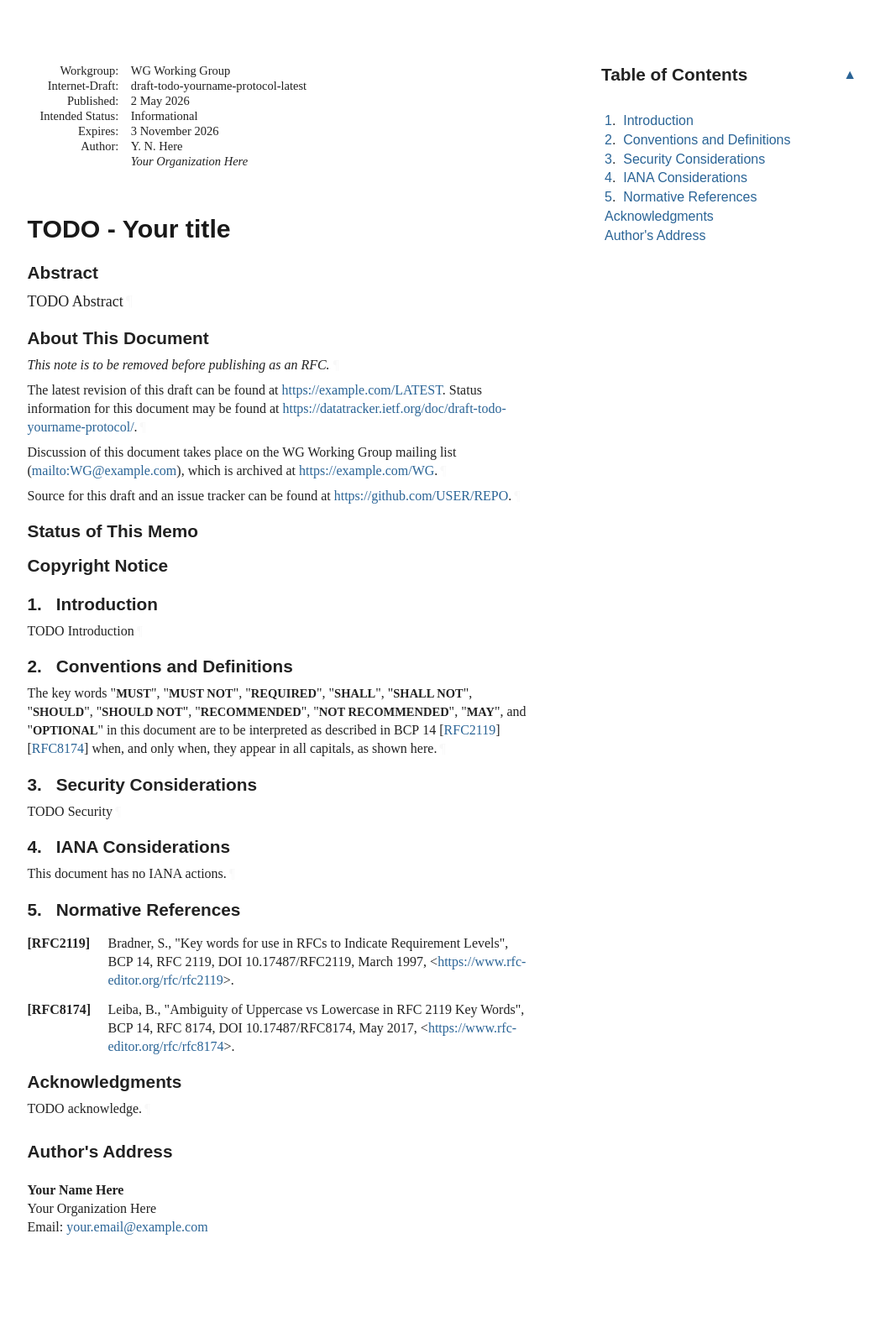
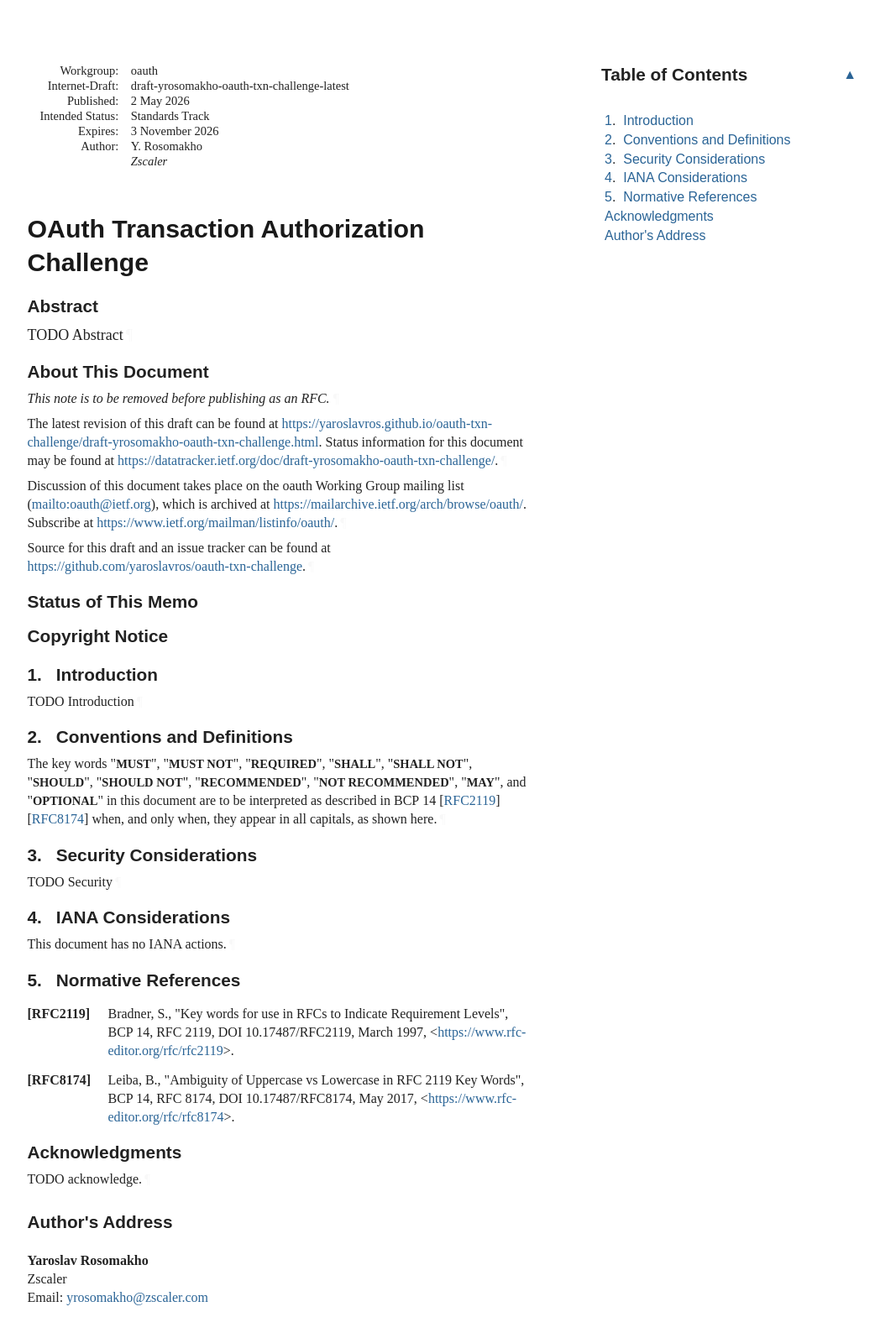
Before and after one commit to yaroslavros/oauth-txn-challenge, a plain HTML site: page draft-yrosomakho-oauth-txn-challenge.html in a window 1280 px wide. Shown: the whole page at 84% size, without its empty margins (92-1140 px from the left). Before the commit the page ends 1564 px from the top, so only its background shows below. Drawn offline with Linux system fonts and the light colour scheme; a web font is replaced by a local one.

Commit message:
Script updating gh-pages from 4198af1. [ci skip]

```diff
--- a/draft-todo-yourname-protocol.html
+++ b/draft-yrosomakho-oauth-txn-challenge.html
@@ -4,16 +4,16 @@
 <meta charset="utf-8">
 <meta content="Common,Latin" name="scripts">
 <meta content="initial-scale=1.0" name="viewport">
-<title>TODO - Your title</title>
-<meta content="Your Name Here" name="author">
+<title>OAuth Transaction Authorization Challenge</title>
+<meta content="Yaroslav Rosomakho" name="author">
 <meta content="
        TODO Abstract
     " name="description">
 <meta content="xml2rfc 3.33.0" name="generator">
-<meta content="next generation" name="keyword">
-<meta content="unicorn" name="keyword">
-<meta content="sparkling distributed ledger" name="keyword">
-<meta content="draft-todo-yourname-protocol-latest" name="ietf.draft">
+<meta content="Transaction" name="keyword">
+<meta content="Authorization" name="keyword">
+<meta content="Human-in-the-loop" name="keyword">
+<meta content="draft-yrosomakho-oauth-txn-challenge-latest" name="ietf.draft">
 <!-- Generator version information:
   xml2rfc 3.33.0
     Python 3.12.13
@@ -28,7 +28,7 @@
     requests 2.32.5
     wcwidth 0.6.0
 -->
-<link href="draft-todo-yourname-protocol.xml" rel="alternate" type="application/rfc+xml">
+<link href="draft-yrosomakho-oauth-txn-challenge.xml" rel="alternate" type="application/rfc+xml">
 <link href="#copyright" rel="license">
 <style type="text/css">@font-face {
   font-family: 'Lora';
@@ -1046,11 +1046,11 @@ svg :is([fill="white"], [fill^="#fff"]) {
 <table class="ears">
 <thead><tr>
 <td class="left">Internet-Draft</td>
-<td class="center">TODO - Abbreviation</td>
+<td class="center">Txn Challenge</td>
 <td class="right">May 2026</td>
 </tr></thead>
 <tfoot><tr>
-<td class="left">Here</td>
+<td class="left">Rosomakho</td>
 <td class="center">Expires 3 November 2026</td>
 <td class="right">[Page]</td>
 </tr></tfoot>
@@ -1059,27 +1059,27 @@ svg :is([fill="white"], [fill^="#fff"]) {
 <div id="internal-metadata" class="document-information">
 <dl id="identifiers">
 <dt class="label-workgroup">Workgroup:</dt>
-<dd class="workgroup">WG Working Group</dd>
+<dd class="workgroup">oauth</dd>
 <dt class="label-internet-draft">Internet-Draft:</dt>
-<dd class="internet-draft">draft-todo-yourname-protocol-latest</dd>
+<dd class="internet-draft">draft-yrosomakho-oauth-txn-challenge-latest</dd>
 <dt class="label-published">Published:</dt>
 <dd class="published">
 <time datetime="2026-05-02" class="published">2 May 2026</time>
     </dd>
 <dt class="label-intended-status">Intended Status:</dt>
-<dd class="intended-status">Informational</dd>
+<dd class="intended-status">Standards Track</dd>
 <dt class="label-expires">Expires:</dt>
 <dd class="expires"><time datetime="2026-11-03">3 November 2026</time></dd>
 <dt class="label-authors">Author:</dt>
 <dd class="authors">
 <div class="author">
-      <div class="author-name">Y. N. Here</div>
-<div class="org">Your Organization Here</div>
+      <div class="author-name">Y. Rosomakho</div>
+<div class="org">Zscaler</div>
 </div>
 </dd>
 </dl>
 </div>
-<h1 id="title">TODO - Your title</h1>
+<h1 id="title">OAuth Transaction Authorization Challenge</h1>
 <section id="section-abstract">
       <h2 id="abstract"><a href="#abstract" class="selfRef">Abstract</a></h2>
 <p id="section-abstract-1">TODO Abstract<a href="#section-abstract-1" class="pilcrow">¶</a></p>
@@ -1090,14 +1090,15 @@ svg :is([fill="white"], [fill^="#fff"]) {
       </h2>
 <p id="section-note.1-1">This note is to be removed before publishing as an RFC.<a href="#section-note.1-1" class="pilcrow">¶</a></p>
 <p id="section-note.1-2">
-        The latest revision of this draft can be found at <span><a href="https://example.com/LATEST">https://example.com/LATEST</a></span>.
-        Status information for this document may be found at <span><a href="https://datatracker.ietf.org/doc/draft-todo-yourname-protocol/">https://datatracker.ietf.org/doc/draft-todo-yourname-protocol/</a></span>.<a href="#section-note.1-2" class="pilcrow">¶</a></p>
+        The latest revision of this draft can be found at <span><a href="https://yaroslavros.github.io/oauth-txn-challenge/draft-yrosomakho-oauth-txn-challenge.html">https://yaroslavros.github.io/oauth-txn-challenge/draft-yrosomakho-oauth-txn-challenge.html</a></span>.
+        Status information for this document may be found at <span><a href="https://datatracker.ietf.org/doc/draft-yrosomakho-oauth-txn-challenge/">https://datatracker.ietf.org/doc/draft-yrosomakho-oauth-txn-challenge/</a></span>.<a href="#section-note.1-2" class="pilcrow">¶</a></p>
 <p id="section-note.1-3">
         Discussion of this document takes place on the
-        WG Working Group mailing list (<span><a href="mailto:WG@example.com">mailto:WG@example.com</a></span>),
-        which is archived at <span><a href="https://example.com/WG">https://example.com/WG</a></span>.<a href="#section-note.1-3" class="pilcrow">¶</a></p>
+        oauth Working Group mailing list (<span><a href="mailto:oauth@ietf.org">mailto:oauth@ietf.org</a></span>),
+        which is archived at <span><a href="https://mailarchive.ietf.org/arch/browse/oauth/">https://mailarchive.ietf.org/arch/browse/oauth/</a></span>.
+        Subscribe at <span><a href="https://www.ietf.org/mailman/listinfo/oauth/">https://www.ietf.org/mailman/listinfo/oauth/</a></span>.<a href="#section-note.1-3" class="pilcrow">¶</a></p>
 <p id="section-note.1-4">Source for this draft and an issue tracker can be found at
-        <span><a href="https://github.com/USER/REPO">https://github.com/USER/REPO</a></span>.<a href="#section-note.1-4" class="pilcrow">¶</a></p>
+        <span><a href="https://github.com/yaroslavros/oauth-txn-challenge">https://github.com/yaroslavros/oauth-txn-challenge</a></span>.<a href="#section-note.1-4" class="pilcrow">¶</a></p>
 </section>
 <div id="status-of-memo">
 <section id="section-boilerplate.1">
@@ -1238,11 +1239,11 @@ appear in all capitals, as shown here.<a href="#section-2-1" class="pilcrow">¶<
 <a href="#name-authors-address" class="section-name selfRef">Author's Address</a>
       </h2>
 <address class="vcard">
-        <div dir="auto" class="left"><span class="fn nameRole">Your Name Here</span></div>
-<div dir="auto" class="left"><span class="org">Your Organization Here</span></div>
+        <div dir="auto" class="left"><span class="fn nameRole">Yaroslav Rosomakho</span></div>
+<div dir="auto" class="left"><span class="org">Zscaler</span></div>
 <div class="email">
 <span>Email:</span>
-<a href="mailto:your.email@example.com" class="email">your.email@example.com</a>
+<a href="mailto:yrosomakho@zscaler.com" class="email">yrosomakho@zscaler.com</a>
 </div>
 </address>
 </section>
```
Also changed, not shown: draft-yrosomakho-oauth-txn-challenge.txt (renamed from draft-todo-yourname-protocol.txt, +17 -15 lines), index.html (+4 -4 lines).
